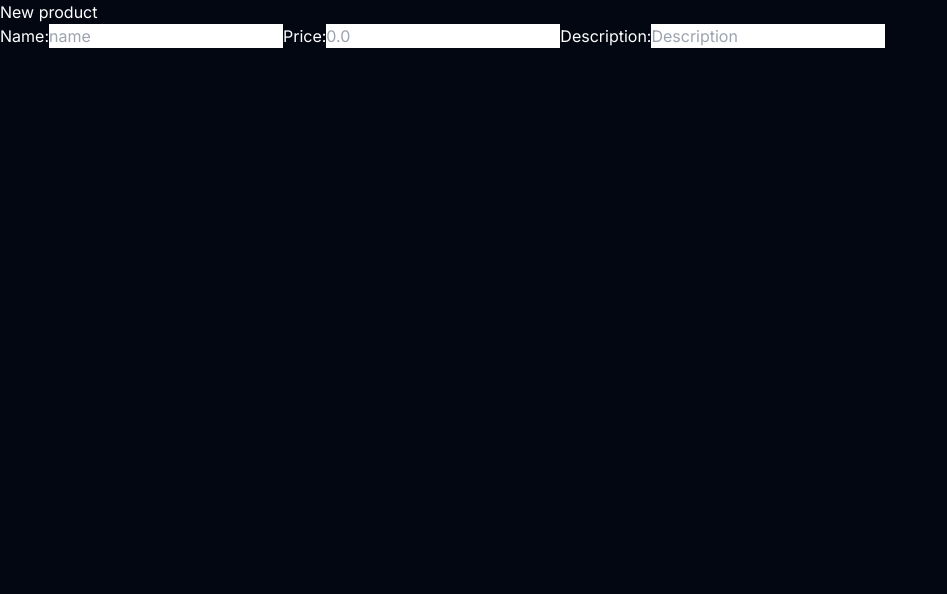
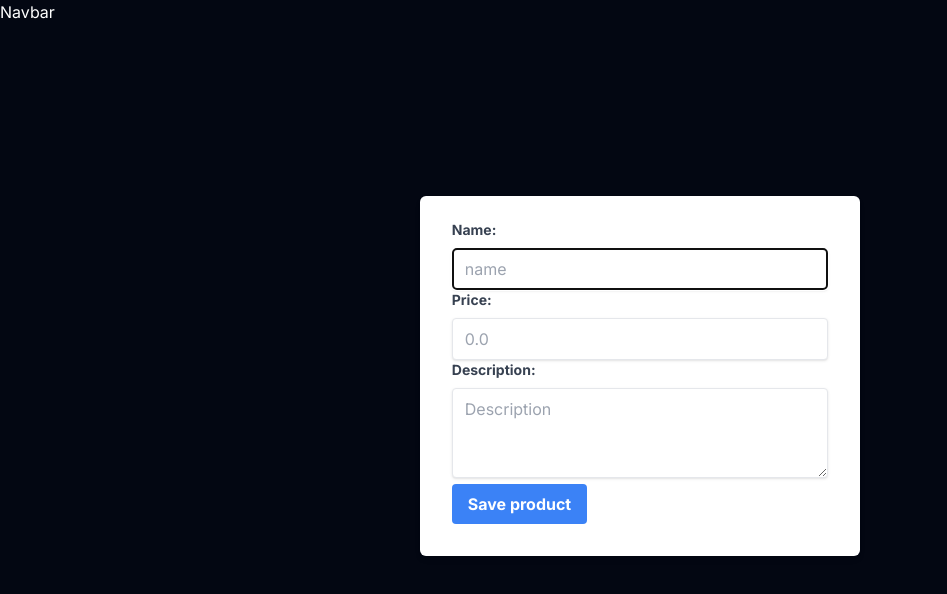
Before and after one commit to sanieni6/CRUD-Store, a Next.js app: page /new in a window 1280 px wide. Shown: the top 594 px of the page, without its empty margins (0-947 px from the left). Built offline with nearby package versions, Linux system fonts and the light colour scheme.

Commit message:
Create the products page for the front end

```diff
--- a/next.config.js
+++ b/next.config.js
@@ -1,4 +1,14 @@
 /** @type {import('next').NextConfig} */
-const nextConfig = {}
+const nextConfig = {
+    async redirects() {
+        return [
+            {
+                source: '/',
+                destination: '/products',
+                permanent: true,
+            },
+        ]
+    }
+}
 
 module.exports = nextConfig
--- a/package.json
+++ b/package.json
@@ -10,6 +10,7 @@
   },
   "dependencies": {
     "autoprefixer": "10.4.15",
+    "axios": "^1.5.0",
     "eslint": "8.48.0",
     "eslint-config-next": "13.4.19",
     "next": "13.4.19",
--- a/src/app/components/PoductForm.jsx
+++ b/src/app/components/PoductForm.jsx
@@ -1,5 +1,7 @@
-"use client"
-import { useState } from "react";
+"use client";
+import { useRef, useState } from "react";
+import axios from "axios";
+import { useRouter } from "next/navigation";
 
 function ProductForm() {
   const [product, setProduct] = useState({
@@ -8,19 +10,77 @@ function ProductForm() {
     description: "",
   });
 
+  const form = useRef(null);
+  const router = useRouter();
+
   const handleChange = (e) => {
-        console.log(e);
+    //console.log(e.target.value, e.target.name);
+    setProduct({
+        ...product,
+        [e.target.name]: e.target.value
+      })
     };
+
+    const handleSubmit = async (e) => {
+        e.preventDefault();
+
+        const res = await axios.post("/api/products", product);
+        console.log(res);
+        form.current.reset();
+        router.push("/products");
+    }
+
   return (
-        <form>
-                <label htmlFor="name">Name:</label>
-                <input type="text" placeholder="name" onChange={handleChange} />
-                <label htmlFor="price">Price:</label>
-                <input type="text" placeholder="0.0" onChange={handleChange} />
-                <label htmlFor="name">Description:</label>
-                <input type="text" placeholder="Description" onChange={handleChange} />
+    <form className="bg-white shadow-md rounded-md px-8 pt-6 pb-8 mb-4"
+    onSubmit={handleSubmit}
+    ref={form}
+    >
+      <label
+        htmlFor="name"
+        className="block text-gray-700 text-sm font-bold mb-2"
+      >
+        Name:
+      </label>
+      <input
+      name="name"
+        type="text"
+        placeholder="name"
+        onChange={handleChange}
+        autoFocus
+        className="shadow appearance-none border rounded w-full py-2 px-3 text-black"
+      />
+      <label
+        htmlFor="price"
+        className="block text-gray-700 text-sm font-bold mb-2"
+      >
+        Price:
+      </label>
+      <input
+      name="price"
+        type="text"
+        placeholder="0.0"
+        onChange={handleChange}
+        className="shadow appearance-none border rounded w-full py-2 px-3 text-black"
+      />
+      <label
+        htmlFor="name"
+        className="block text-gray-700 text-sm font-bold mb-2"
+      >
+        Description:
+      </label>
+      <textarea
+      name="description"
+        rows={3}
+        placeholder="Description"
+        onChange={handleChange}
+        className="shadow appearance-none border rounded w-full py-2 px-3 text-black"
+      />
+
+      <button className="bg-blue-500 hover:bg-blue-700 text-white font-bold py-2 px-4 rounded">
+        Save product
+      </button>
     </form>
-    )
+  );
 }
 
 export default ProductForm;
--- a/src/app/layout.jsx
+++ b/src/app/layout.jsx
@@ -11,7 +11,10 @@ export const metadata = {
 export default function RootLayout({ children }) {
   return (
     <html lang="en">
-      <body className={inter.className}>{children}</body>
+      <body className={inter.className}>
+        <h1>Navbar</h1>
+        <div className='h-[calc(100vh-5rem)] container mx-auto'>{children}</div>
+      </body>
     </html>
   )
 }
--- a/src/app/new/page.jsx
+++ b/src/app/new/page.jsx
@@ -5,8 +5,7 @@ function Page() {
 
 
     return (
-        <div>
-            <h1>New product</h1>
+        <div className="flex justify-center items-center h-full">
             <ProductForm />
         </div>
     )
--- /dev/null
+++ b/src/app/products/page.jsx
@@ -0,0 +1,28 @@
+import axios from "axios";
+
+async function loadProducts() {
+    const { data } = await axios.get("http://localhost:3000/api/products");
+    return data;
+}
+
+async function page() {
+
+    const products = await loadProducts();
+
+
+    return (
+        <div className="grid gap-4 grid-cols-4">
+            {
+                products.map((product) => (
+                    <div key={product.id} className="bg-white rounded-lg border-gray-800 mb-3 p-4">
+                        <h2 className="text-lg font-bold text-black">{product.name}</h2>
+                        <p className="text-2xl text-slate-600">{product.price}</p>
+                        <p className="text-black">{product.description}</p>
+                    </div>
+                ))
+            }
+        </div>
+    )
+}
+
+export default page;
```
Also changed, not shown: 1 other file (tests, documents, lock files or other folders). Lines whose indentation alone changed are shown as unchanged.
